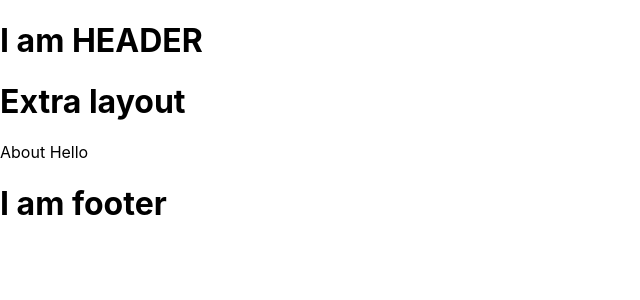
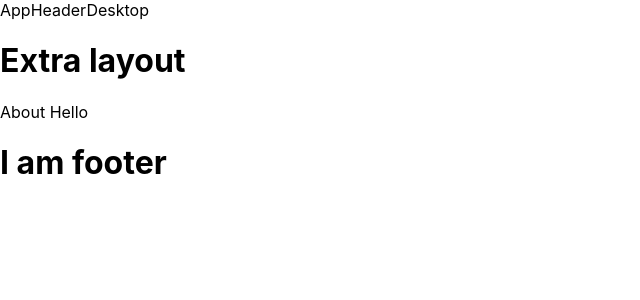
Before and after one commit to KrzysztofRajmund/laureimage-studio, a Next.js app: page /about in a window 1280 px wide. Shown: the top 300 px of the page, without its empty margins (0-640 px from the left). Built offline with nearby package versions, Linux system fonts and the light colour scheme.

Commit message:
added styles screen conditions

```diff
--- /dev/null
+++ b/src/components/AppHeader/AppHeaderDesktop/AppHeaderDesktop.module.scss
@@ -0,0 +1,8 @@
+@import "../../../styles/utils.scss";
+
+.container {
+  display: block;
+  @include tabletDown {
+    display: none;
+  }
+}
--- a/src/components/AppHeader/AppHeaderDesktop/AppHeaderDesktop.tsx
+++ b/src/components/AppHeader/AppHeaderDesktop/AppHeaderDesktop.tsx
@@ -1,7 +1,8 @@
 import React from "react";
+import styles from "./AppHeaderDesktop.module.scss";
 
 export const AppHeaderDesktop = () => {
-  return <div>AppHeaderDesktop</div>;
+  return <div className={styles.container}>AppHeaderDesktop</div>;
 };
 
 export default AppHeaderDesktop;
--- /dev/null
+++ b/src/components/AppHeader/AppHeaderTabletMobile/AppHeaderTabletMobile.module.scss
@@ -0,0 +1,8 @@
+@import "../../../styles/utils.scss";
+
+.container {
+  display: none;
+  @include tabletDown {
+    display: block;
+  }
+}
--- a/src/components/AppHeader/AppHeaderTabletMobile/AppHeaderTabletMobile.tsx
+++ b/src/components/AppHeader/AppHeaderTabletMobile/AppHeaderTabletMobile.tsx
@@ -1,7 +1,8 @@
 import React from "react";
+import styles from "./AppHeaderTabletMobile.module.scss";
 
 const AppHeaderTabletMobile = () => {
-  return <div>AppHeaderTabletMobile</div>;
+  return <div className={styles.container}>AppHeaderTabletMobile</div>;
 };
 
 export default AppHeaderTabletMobile;
--- a/src/layout/Layout/Layout.tsx
+++ b/src/layout/Layout/Layout.tsx
@@ -1,9 +1,10 @@
 import React from "react";
+import AppHeader from "../../components/AppHeader";
 
 export const Layout = ({ children }: any) => {
   return (
     <div>
-      <h1>I am HEADER</h1>
+      <AppHeader />
       {children}
       <h1>I am footer</h1>
     </div>
--- /dev/null
+++ b/src/styles/utils.scss
@@ -0,0 +1,13 @@
+@import "./variables.scss";
+
+@mixin desktopDown() {
+  @media screen and (max-width: $desktop-max-width) {
+    @content;
+  }
+}
+
+@mixin tabletDown() {
+  @media screen and (max-width: $tablet-max-width) {
+    @content;
+  }
+}
--- /dev/null
+++ b/src/styles/variables.scss
@@ -0,0 +1,4 @@
+
+//screen resolutions
+$desktop-max-width: 1299px;
+$tablet-max-width: 850px;
```
